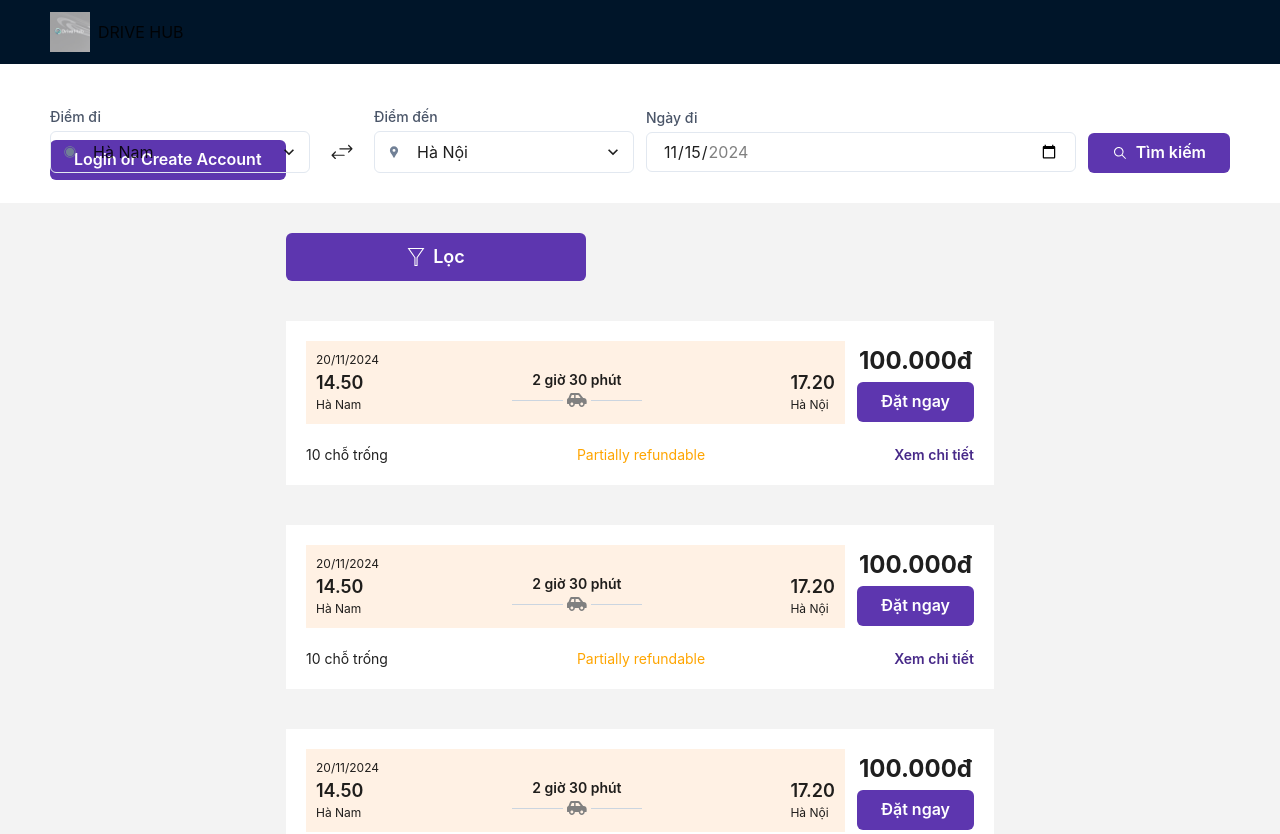
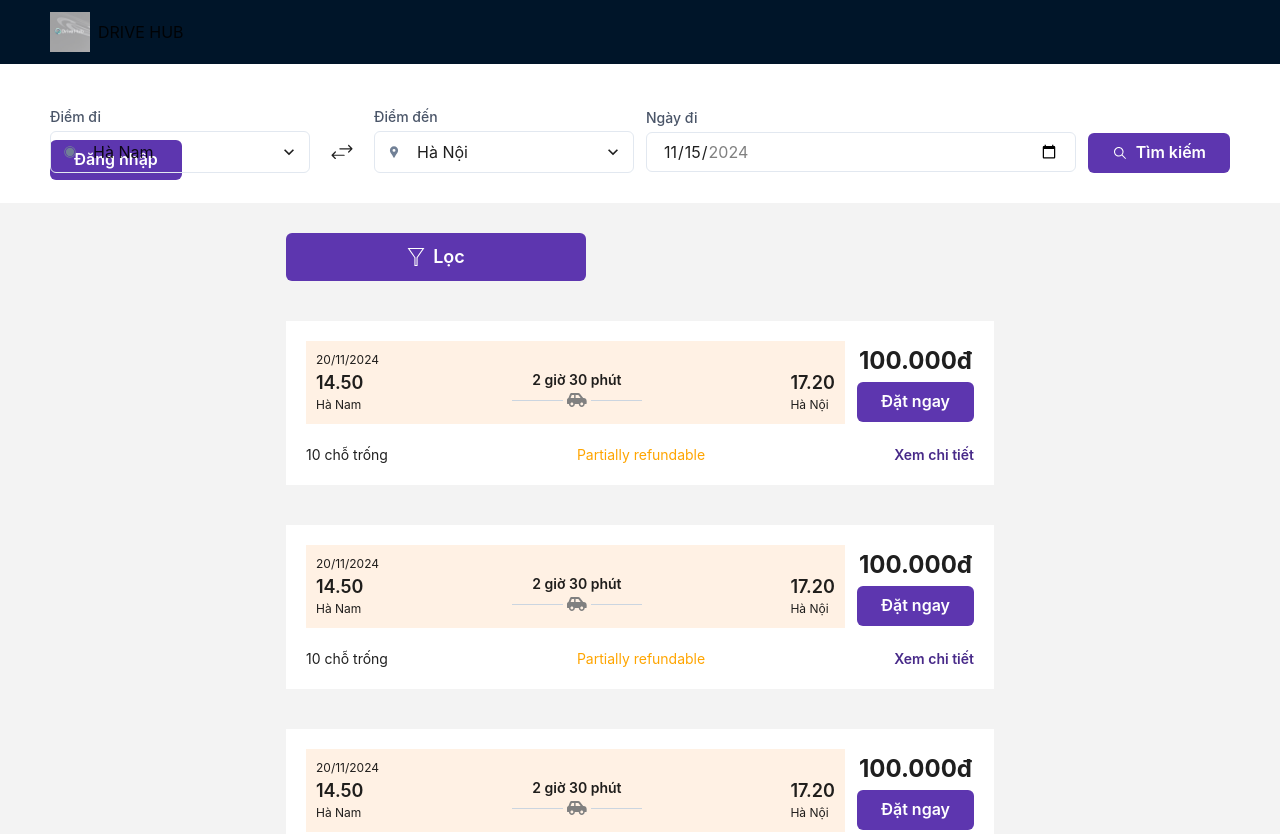
Before and after one commit to nguyenkien0703/booking, a React (Vite) app: page /trip in a window 1280 px wide. Shown: the top 834 px of the page. Built offline with nearby package versions, Linux system fonts and the light colour scheme.

Commit message:
edit header

```diff
--- a/src/components/Header/index.tsx
+++ b/src/components/Header/index.tsx
@@ -47,14 +47,14 @@ const Header = () => {
 				}}
 			>
 				<PrimaryButton>
-					Login or Create Account
+					Đăng nhập
 				</PrimaryButton>
 				<Text
 					color='primary.600'
 					variant={'body-default-bold'}
 					cursor={'pointer'}
 				>
-					Select Language
+					Đăng ký tài khoản
 				</Text>
 			</Flex>
 		</header>
--- a/src/pages/home/index.tsx
+++ b/src/pages/home/index.tsx
@@ -1,5 +1,5 @@
 import { SearchTrip } from "@/components";
-import { Text, Box, Flex, Grid, GridItem, Spacer } from "@chakra-ui/react";
+import { Text, Box, Flex, Grid, GridItem } from "@chakra-ui/react";
 import HomeItemDescription from "./components/HomeItemDescription";
 import { HOME_ITEM_DATA } from "@/constants/data";
 
```
